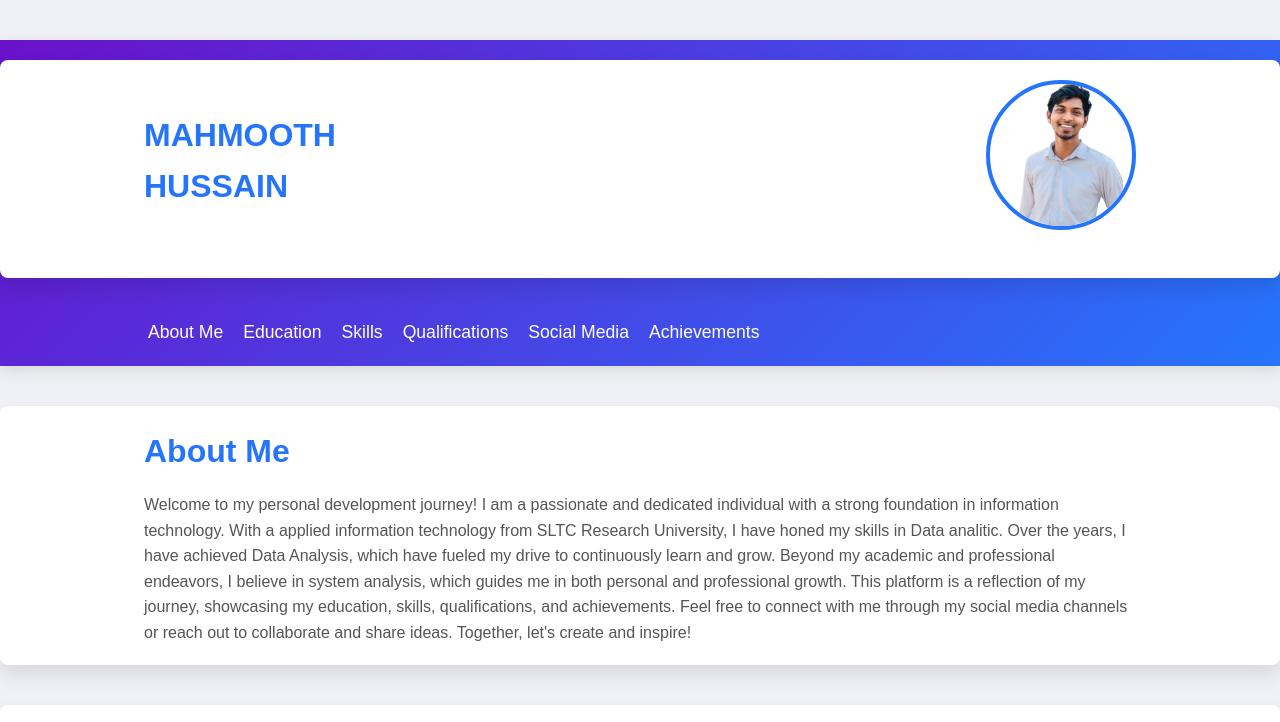
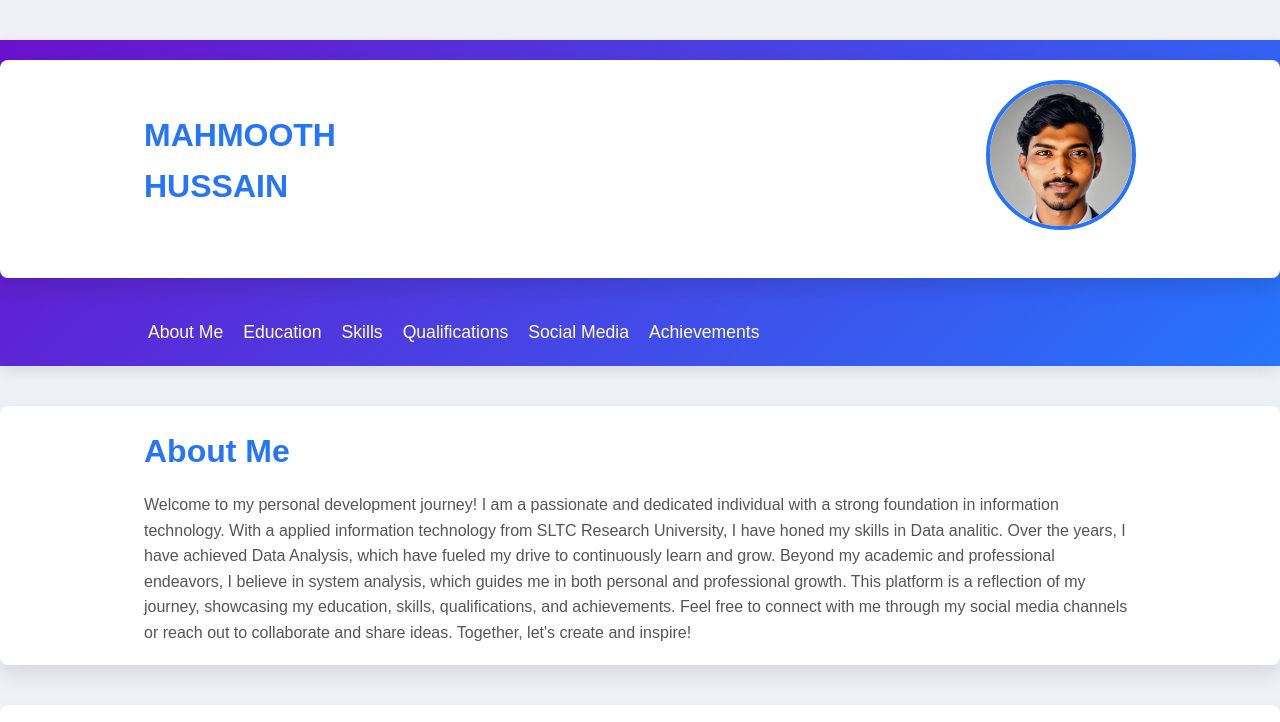
Before and after one commit to hussainmahmooth/my-web, a plain HTML site: page index.html in a window 1280 px wide. Shown: the top 722 px of the page. Drawn offline with Linux system fonts and the light colour scheme.

Commit message:
mahmooth photo

```diff
--- a/index.html
+++ b/index.html
@@ -34,7 +34,7 @@
 
                 <h2>MAHMOOTH<br>HUSSAIN</h2>
                 <div class="profile-img">
-                    <img src="mahmooth.png" alt="Mahmooth hussain">
+                    <img src="mahmooth.jpg" alt="Mahmooth hussain">
                 </div>
 
             </div>
```
Also changed, not shown: mahmooth.jpg (added).
